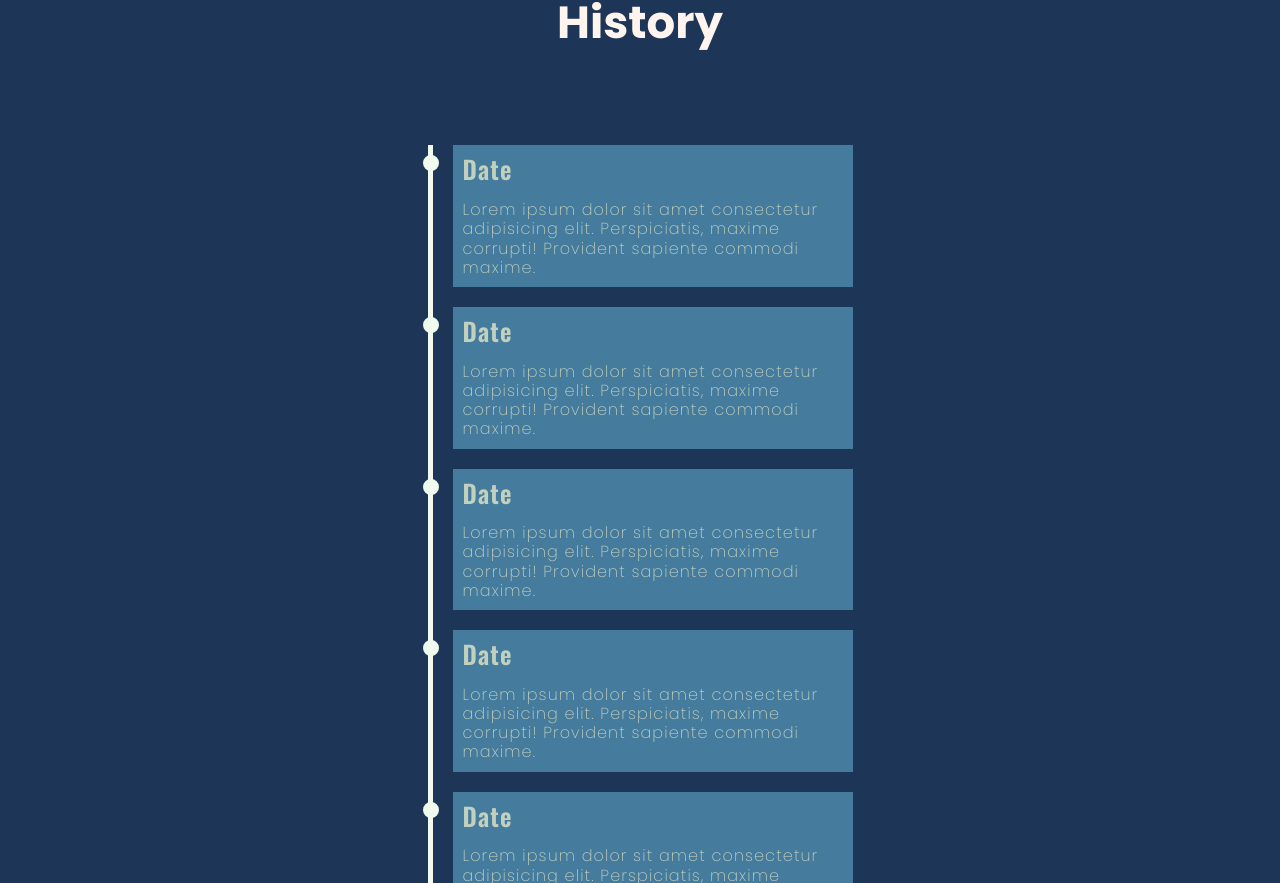
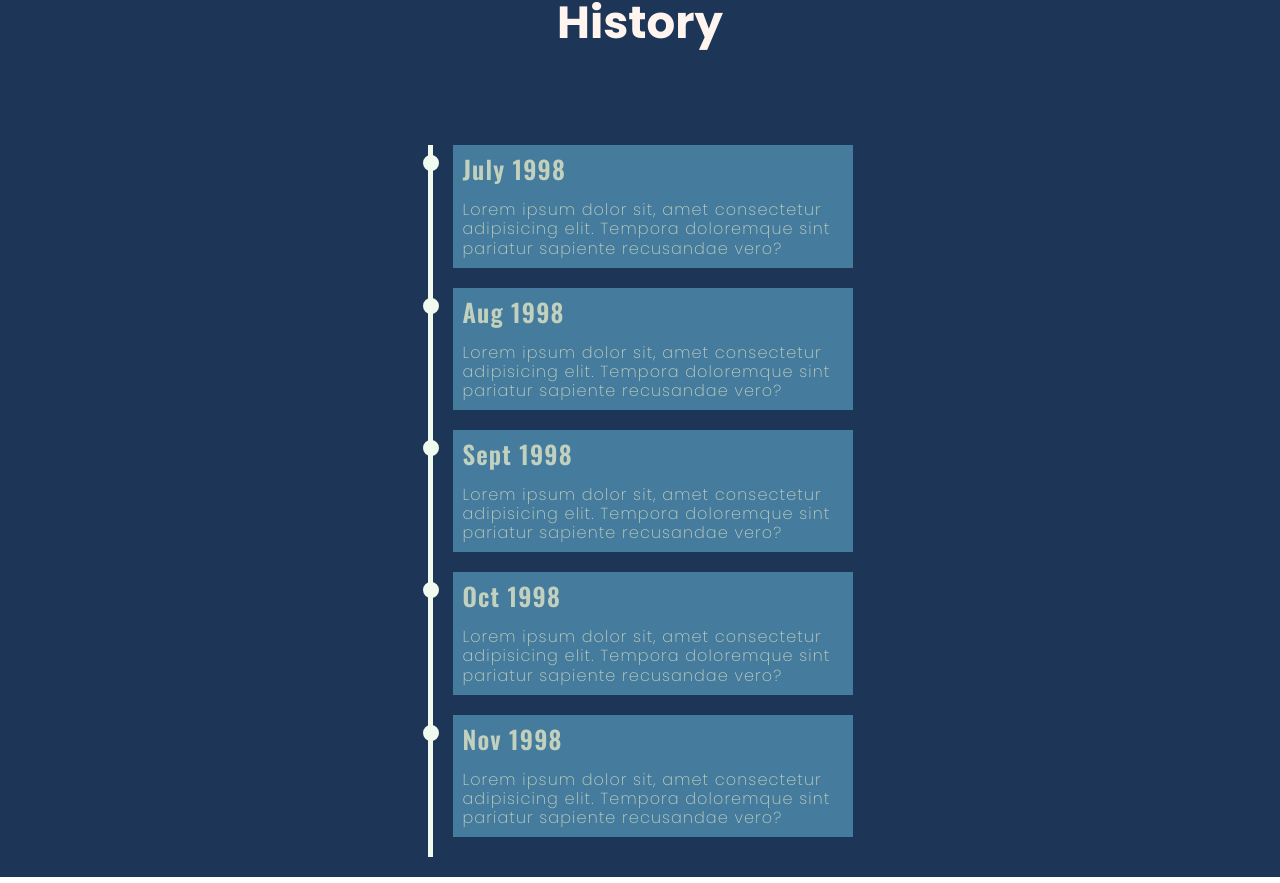
Before and after one commit to AndreaPrati98/Polimi--Hypermedia---project, a Nuxt app: page /festival in a window 1280 px wide. Shown: the part 1917-2800 px from the top of the page. Built offline with nearby package versions, Linux system fonts and the light colour scheme; a web font is replaced by a local one.

Commit message:
added timeline component

```diff
--- a/components/img-component/vertical-bars.vue
+++ b/components/img-component/vertical-bars.vue
@@ -95,7 +95,6 @@ export default {
   background-position: center center;
   transition: filter 0.5s ease;
   filter: grayscale(100%);
-  overflow: hidden;
 
 }
 
--- /dev/null
+++ b/components/timeline.vue
@@ -0,0 +1,104 @@
+<template>
+  <div class="timeline-component">
+        <div class="timeline-box">
+            <div class="timeline-item-box" v-for="(item, index) of items" :key="`timeline-item-box-${index}`">
+                <div class="timeline-item">
+                    <h3 class="timeline-item-title">{{item.date}}</h3>
+                    <p class="timeline-item-text">{{item.text}}</p>
+                </div>
+            </div>
+        </div>
+    </div>
+</template>
+
+<script>
+export default {
+    name: "timeline",
+    props: {
+        items: {
+            type: Array,
+            required: true,
+            /* Expected format:
+            [
+                {date: ____, text: ____},
+                {date: ____, text: ____},
+                {date: ____, text: ____},
+                {date: ____, text: ____},
+            ]
+            */
+        }
+    }
+
+}
+</script>
+
+<style scoped>
+
+
+
+
+
+/* Timeline Container */
+.timeline-component {
+  padding: 20px;
+  display: flex;
+
+  justify-content: center;
+
+
+}
+
+/* Outer Layer with the timeline border */
+.timeline-box {
+  border-left: 5px solid var(--palette-green);
+}
+
+/* Card container */
+.timeline-item-box {
+  position: relative;
+  margin: 0 0 20px 20px;
+  padding: 10px;
+  background: var(--palette-soft-blue);
+  color: var(--palette-green-dark);
+  width: 100%;
+  max-width: 400px;
+}
+
+/* Information about the timeline */
+.timeline-item {
+  display: flex;
+  flex-direction: column;
+  gap: 1em;
+}
+
+/* Title of the card */
+.timeline-item-title {
+  color: var(--palette-green-dark);
+  position: relative;
+  font-family: "Oswald";
+  font-weight: 600;
+  font-size: 25px;
+  letter-spacing: 1.1px;
+}
+
+/* Timeline dot  */
+.timeline-item-title::before {
+  content: "";
+  position: absolute;
+  width: 10px;
+  height: 10px;
+  background: var(--palette-green);
+  border-radius: 999px;
+  left: -40px;
+  border: 3px solid var(--palette-green);
+}
+
+.timeline-item-text {
+  font-family: "Poppins";
+  font-weight: 300;
+  letter-spacing: 1.1px;
+  line-height: 1.2rem;
+}
+
+
+</style>
--- a/pages/festival.vue
+++ b/pages/festival.vue
@@ -22,68 +22,12 @@
       :items="items" />
   </div>
 
+  <!-- SECTION 4 -->
   <div class="section4" id="section-4">
     <h2 class="history-title"> History </h2>
-    <div class="timeline-component">
+    <timeline
+      :items="timelineItems" />
 
-      <div class="timeline-box">
-
-        <div class="timeline-item-box">
-          <div class="timeline-item">
-            <h3 class="timeline-item-title">Date</h3>
-            <p class="timeline-item-text">Lorem ipsum dolor sit amet consectetur adipisicing elit. Perspiciatis, maxime corrupti! Provident sapiente commodi maxime.</p>
-          </div>
-        </div>
-        <div class="timeline-item-box">
-          <div class="timeline-item">
-            <h3 class="timeline-item-title">Date</h3>
-            <p class="timeline-item-text">Lorem ipsum dolor sit amet consectetur adipisicing elit. Perspiciatis, maxime corrupti! Provident sapiente commodi maxime.</p>
-          </div>
-        </div>
-        <div class="timeline-item-box">
-          <div class="timeline-item">
-            <h3 class="timeline-item-title">Date</h3>
-            <p class="timeline-item-text">Lorem ipsum dolor sit amet consectetur adipisicing elit. Perspiciatis, maxime corrupti! Provident sapiente commodi maxime.</p>
-          </div>
-        </div>
-        <div class="timeline-item-box">
-          <div class="timeline-item">
-            <h3 class="timeline-item-title">Date</h3>
-            <p class="timeline-item-text">Lorem ipsum dolor sit amet consectetur adipisicing elit. Perspiciatis, maxime corrupti! Provident sapiente commodi maxime.</p>
-          </div>
-        </div>
-        <div class="timeline-item-box">
-          <div class="timeline-item">
-            <h3 class="timeline-item-title">Date</h3>
-            <p class="timeline-item-text">Lorem ipsum dolor sit amet consectetur adipisicing elit. Perspiciatis, maxime corrupti! Provident sapiente commodi maxime.</p>
-          </div>
-        </div>
-        <div class="timeline-item-box">
-          <div class="timeline-item">
-            <h3 class="timeline-item-title">Date</h3>
-            <p class="timeline-item-text">Lorem ipsum dolor sit amet consectetur adipisicing elit. Perspiciatis, maxime corrupti! Provident sapiente commodi maxime.</p>
-          </div>
-        </div>
-        <div class="timeline-item-box">
-          <div class="timeline-item">
-            <h3 class="timeline-item-title">Date</h3>
-            <p class="timeline-item-text">Lorem ipsum dolor sit amet consectetur adipisicing elit. Perspiciatis, maxime corrupti! Provident sapiente commodi maxime.</p>
-          </div>
-        </div>
-        <div class="timeline-item-box">
-          <div class="timeline-item">
-            <h3 class="timeline-item-title">Date</h3>
-            <p class="timeline-item-text">Lorem ipsum dolor sit amet consectetur adipisicing elit. Perspiciatis, maxime corrupti! Provident sapiente commodi maxime.</p>
-          </div>
-        </div>
-        <div class="timeline-item-box">
-          <div class="timeline-item">
-            <h3 class="timeline-item-title">Date</h3>
-            <p class="timeline-item-text">Lorem ipsum dolor sit amet consectetur adipisicing elit. Perspiciatis, maxime corrupti! Provident sapiente commodi maxime.</p>
-          </div>
-        </div>
-      </div>
-    </div>
   </div>
 </section>
 </template>
@@ -96,9 +40,10 @@ import OverviewComponent from '~/components/information-components/OverviewCompo
 import MultipleShortOverviewContainer from '~/components/information-components/MultipleShortOverviewContainer.vue';
 import Default from '~/layouts/default.vue';
 import VerticalBars from '~/components/img-component/vertical-bars.vue';
+import Timeline from '~/components/timeline.vue';
 
 export default {
-    components: { Map, TheHeaderWithImages, OverviewComponent, Card, OverviewComponent, MultipleShortOverviewContainer, Default, VerticalBars },
+    components: { Map, TheHeaderWithImages, OverviewComponent, Card, OverviewComponent, MultipleShortOverviewContainer, Default, VerticalBars, Timeline },
     name: "festival-intro",
     data() {
       const content = {
@@ -112,11 +57,21 @@ export default {
         {tabTitle: "Location", tabContent: "text"},
         {tabTitle: "Tickets", tabContent: "these are tickets", link:{button: "Buy Tickets", destination:"www.google.com", nuxtLink:false}}
       ]
+
+
+      const timelineItems = [
+        {date: "July 1998", text: "Lorem ipsum dolor sit, amet consectetur adipisicing elit. Tempora doloremque sint pariatur sapiente recusandae vero?"},
+        {date: "Aug 1998", text: "Lorem ipsum dolor sit, amet consectetur adipisicing elit. Tempora doloremque sint pariatur sapiente recusandae vero?"},
+        {date: "Sept 1998", text: "Lorem ipsum dolor sit, amet consectetur adipisicing elit. Tempora doloremque sint pariatur sapiente recusandae vero?"},
+        {date: "Oct 1998", text: "Lorem ipsum dolor sit, amet consectetur adipisicing elit. Tempora doloremque sint pariatur sapiente recusandae vero?"},
+        {date: "Nov 1998", text: "Lorem ipsum dolor sit, amet consectetur adipisicing elit. Tempora doloremque sint pariatur sapiente recusandae vero?"},
+      ]
       return {
         content: content,
         items: tabItems,
+        timelineItems: timelineItems,
       }
-    }
+    },
 }
 </script>
 
@@ -142,69 +97,6 @@ export default {
   font-size: 45px;
   padding: 4% 0% 6% 0%;
 }
-
-/* Timeline Container */
-.timeline-component {
-  padding: 20px;
-  display: flex;
-
-  justify-content: center;
-
-
-}
-
-/* Outer Layer with the timeline border */
-.timeline-box {
-  border-left: 5px solid var(--palette-green);
-}
-
-/* Card container */
-.timeline-item-box {
-  position: relative;
-  margin: 0 0 20px 20px;
-  padding: 10px;
-  background: var(--palette-soft-blue);
-  color: var(--palette-green-dark);
-  width: 100%;
-  max-width: 400px;
-}
-
-/* Information about the timeline */
-.timeline-item {
-  display: flex;
-  flex-direction: column;
-  gap: 1em;
-}
-
-/* Title of the card */
-.timeline-item-title {
-  color: var(--palette-green-dark);
-  position: relative;
-  font-family: "Oswald";
-  font-weight: 600;
-  font-size: 25px;
-  letter-spacing: 1.1px;
-}
-
-/* Timeline dot  */
-.timeline-item-title::before {
-  content: "";
-  position: absolute;
-  width: 10px;
-  height: 10px;
-  background: var(--palette-green);
-  border-radius: 999px;
-  left: -40px;
-  border: 3px solid var(--palette-green);
-}
-
-.timeline-item-text {
-  font-family: "Poppins";
-  font-weight: 300;
-  letter-spacing: 1.1px;
-  line-height: 1.2rem;
-}
-
 
 
 .all-sections {
```
